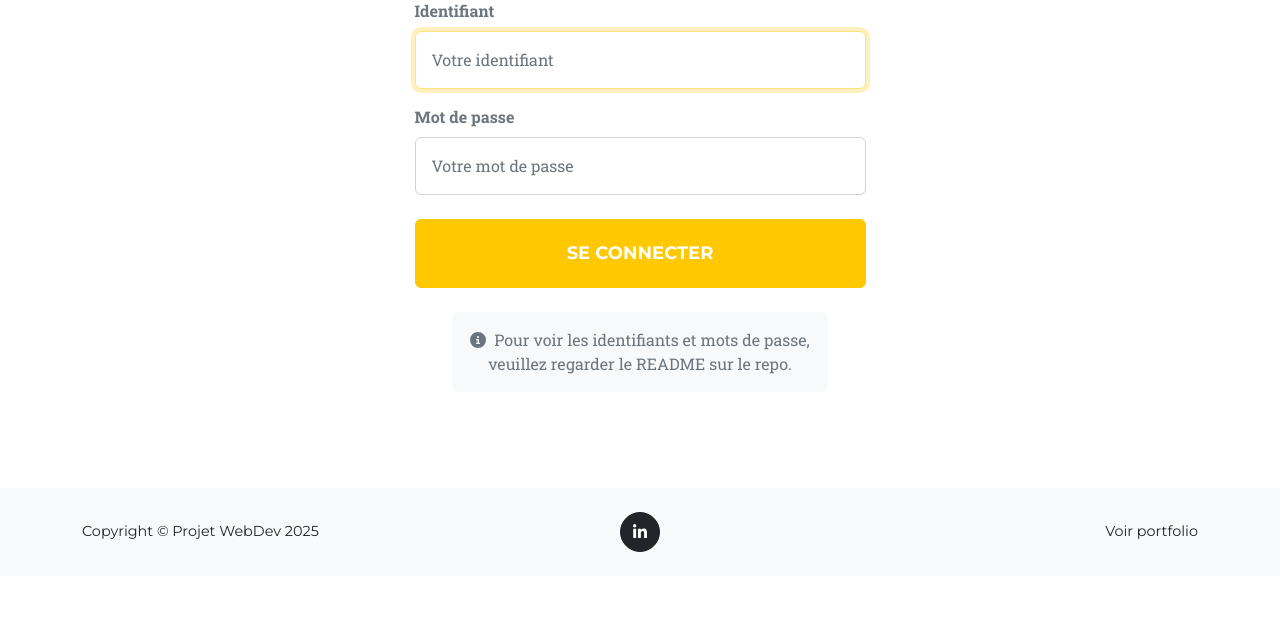
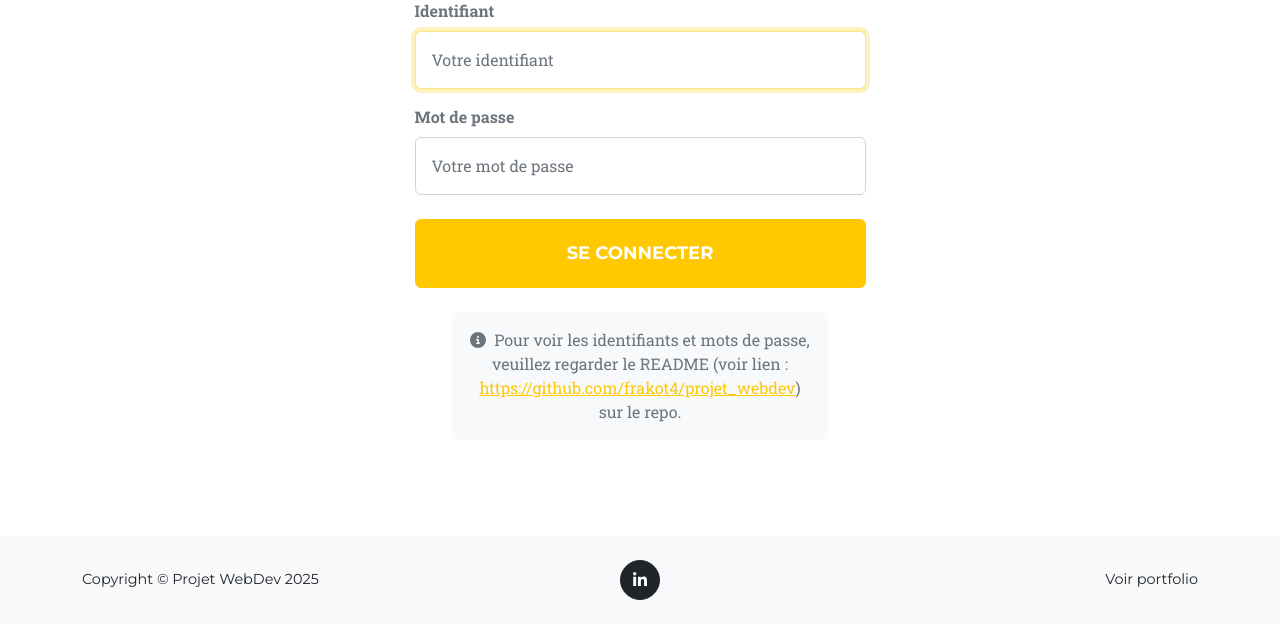
Before and after one commit to frakot4/projet_webdev, a Django app: page /comptes/login/ in a window 1280 px wide. Shown: the part 712-1336 px from the top of the page. Before the commit the page ends 1264 px from the top, so only its background shows below. Run offline with Django 5.2, Linux system fonts and the light colour scheme; some libraries are stand-ins or nearby versions.

Commit message:
ajout du lien du repo dans la page login pour trouvé les log

```diff
--- a/projet_webdev/internship_projet_comptes/templates/internship_projet_comptes/login.html
+++ b/projet_webdev/internship_projet_comptes/templates/internship_projet_comptes/login.html
@@ -43,7 +43,7 @@
                 </form>
 
                 <div class="mt-4 p-3 bg-light rounded text-center text-muted col-10 mx-auto" style="text-align: justify; text-align-last: center;">
-                    <i class="fas fa-info-circle me-1"></i> Pour voir les identifiants et mots de passe, veuillez regarder le README sur le repo.
+                    <i class="fas fa-info-circle me-1"></i> Pour voir les identifiants et mots de passe, veuillez regarder le README (voir lien : <a href="https://github.com/frakot4/projet_webdev" target="_blank" rel="noopener noreferrer">https://github.com/frakot4/projet_webdev</a>) sur le repo.
                 </div>
             </div>
         </div>
```
